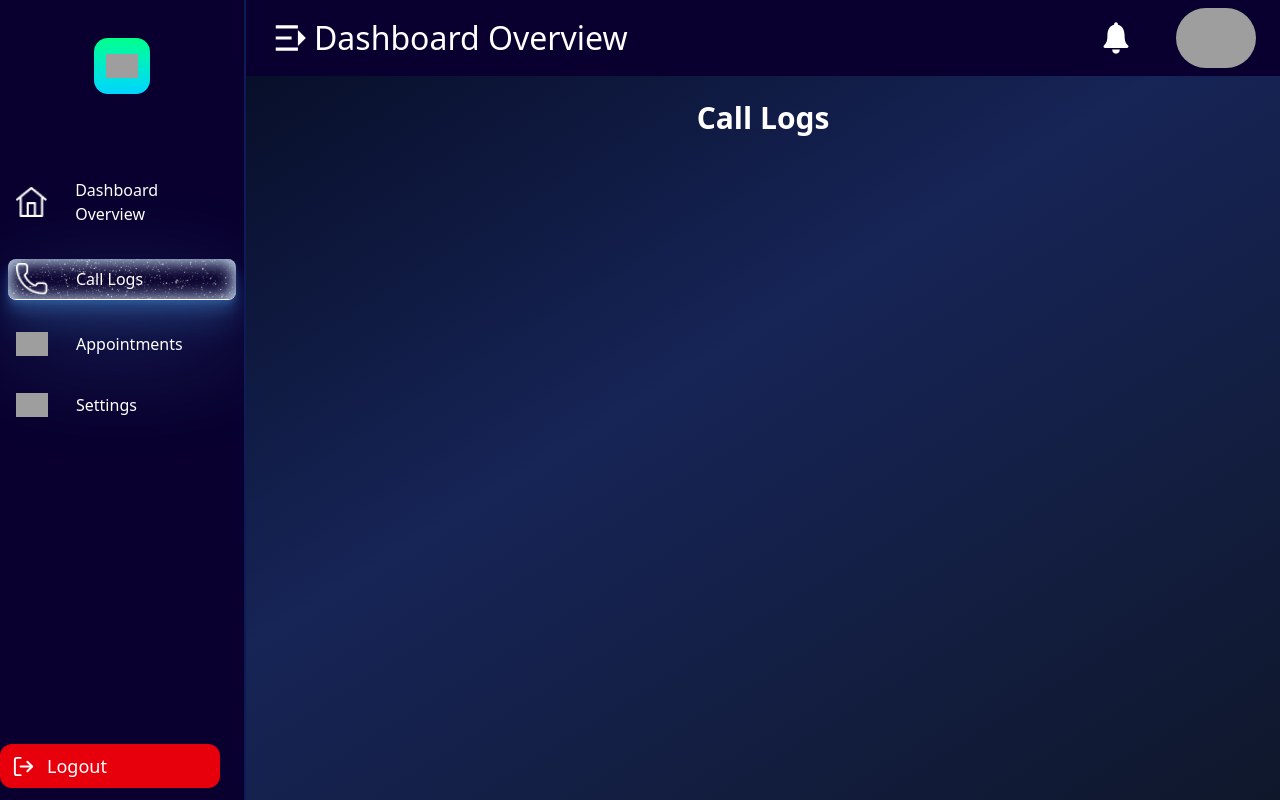
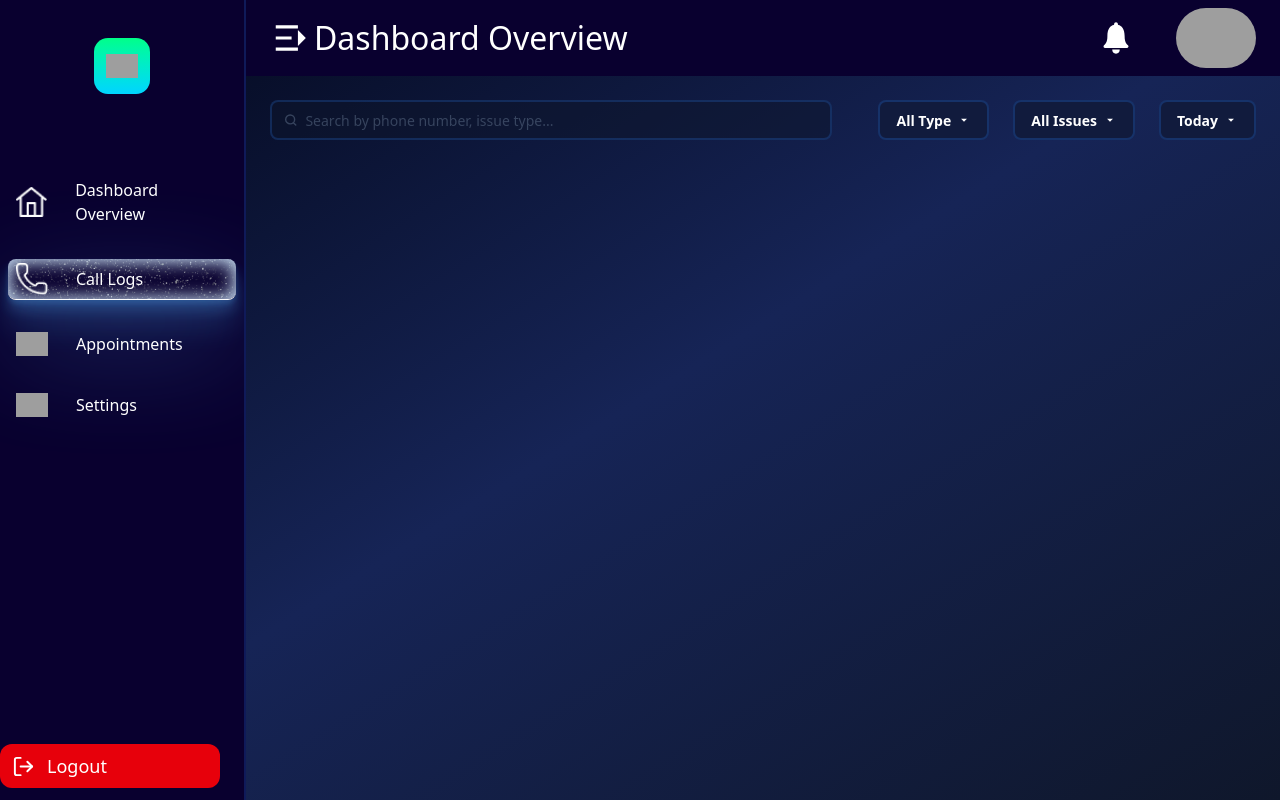
Before and after one commit to Sabbir-75/Dashboard, a React (Vite) app: page /phone in a window 1280 px wide. Built offline with nearby package versions, Linux system fonts and the light colour scheme; grey boxes are pictures that could not be loaded.

Commit message:
added search and 3 filter button

```diff
--- /dev/null
+++ b/src/Components/Filter/Filter.jsx
@@ -0,0 +1,98 @@
+import React from 'react';
+import { MdArrowDropDown } from 'react-icons/md';
+
+const Filter = () => {
+    return (
+        <div className="grid grid-cols-12 gap-4 md:gap-6 lg:gap-8 items-center">
+            <div className="col-span-12 md:col-span-6 lg:col-span-7">
+                <label className="input w-full border-[2px] bg-[#0f172b83] border-[#2b80ff35] text-[#62748E]
+                      focus-within:outline-none focus-within:ring-0">
+                    <svg
+                        className="h-[1em] opacity-50"
+                        xmlns="http://www.w3.org/2000/svg"
+                        viewBox="0 0 24 24"
+                    >
+                        <g
+                            strokeLinejoin="round"
+                            strokeLinecap="round"
+                            strokeWidth="2.5"
+                            fill="none"
+                            stroke="currentColor"
+                        >
+                            <circle cx="11" cy="11" r="8" />
+                            <path d="m21 21-4.3-4.3" />
+                        </g>
+                    </svg>
+
+                    <input
+                        type="search"
+                        placeholder="Search by phone number, issue type..."
+                        className="w-full bg-transparent focus:outline-none focus:ring-0"
+                    />
+                </label>
+            </div>
+
+
+            <div className="col-span-12 md:col-span-6 lg:col-span-5 flex justify-end gap-2 md:gap-4 lg:gap-6">
+
+
+                <div className="dropdown dropdown-bottom dropdown-end">
+                    <div
+                        tabIndex={0}
+                        role="button"
+                        className="btn text-white border-[2px] border-[#2b80ff3a] bg-[#111B3D]"
+                    >
+                        All Type <MdArrowDropDown />
+                    </div>
+                    <ul
+                        tabIndex={-1}
+                        className="dropdown-content menu bg-[#111B3D] text-white rounded-box z-10 w-40 p-2 shadow"
+                    >
+                        <li><a>Type-A</a></li>
+                        <li><a>Type-B</a></li>
+                    </ul>
+                </div>
+
+
+                <div className="dropdown dropdown-bottom dropdown-end">
+                    <div
+                        tabIndex={0}
+                        role="button"
+                        className="btn text-white border-[2px] border-[#2b80ff3a] bg-[#111B3D]"
+                    >
+                        All Issues <MdArrowDropDown />
+                    </div>
+                    <ul
+                        tabIndex={-1}
+                        className="dropdown-content menu bg-[#111B3D] text-white rounded-box z-10 w-40 p-2 shadow"
+                    >
+                        <li><a>Bug</a></li>
+                        <li><a>Testing</a></li>
+                    </ul>
+                </div>
+
+
+                <div className="dropdown dropdown-bottom dropdown-end">
+                    <div
+                        tabIndex={0}
+                        role="button"
+                        className="btn text-white border-[2px] border-[#2b80ff3a] bg-[#111B3D]"
+                    >
+                        Today <MdArrowDropDown />
+                    </div>
+                    <ul
+                        tabIndex={-1}
+                        className="dropdown-content menu bg-[#111B3D] text-white rounded-box z-10 w-40 p-2 shadow"
+                    >
+                        <li><a>This Week</a></li>
+                        <li><a>Last Month</a></li>
+                    </ul>
+                </div>
+
+            </div>
+        </div>
+
+    );
+};
+
+export default Filter;
--- a/src/Pages/Call/Call.jsx
+++ b/src/Pages/Call/Call.jsx
@@ -1,9 +1,10 @@
 import React from 'react';
+import Filter from '../../Components/Filter/Filter';
 
 const Call = () => {
     return (
-        <div className='text-3xl font-bold text-center text-white'>
-           Call Logs
+        <div className=''>
+           <Filter></Filter>
         </div>
     );
 };
--- a/src/index.css
+++ b/src/index.css
@@ -39,5 +39,5 @@
 }
 
 body{
-  color: #00ff8837
+  color: #2b80ff35
 }
```
